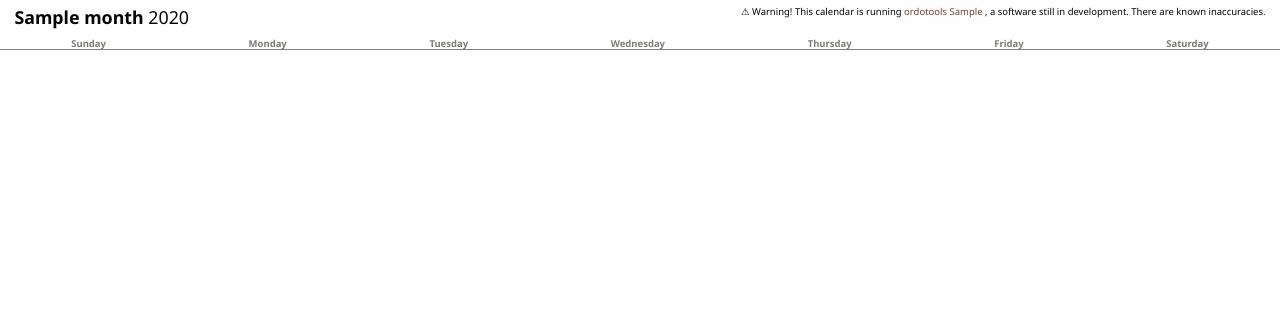
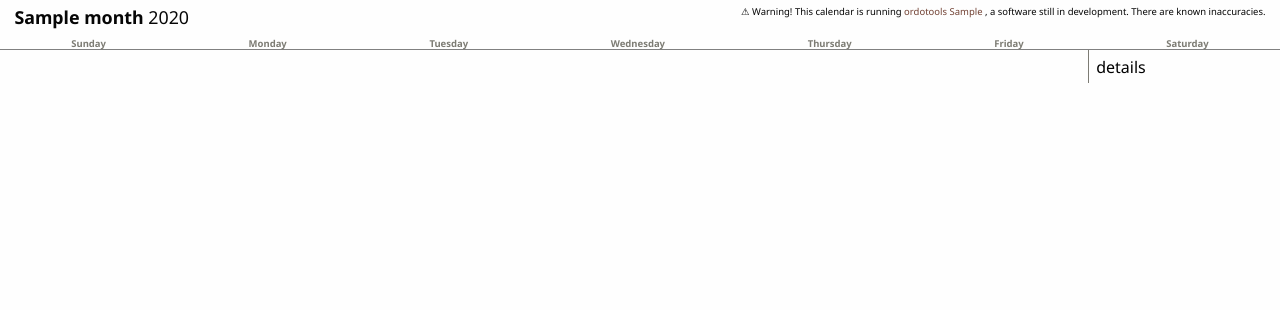
Before and after one commit to corei8/Ordo.media, a Flask app: template templates/calendar.html in a window 1280 px wide. Shown: the top 310 px of the page. Run offline with Flask 3, Linux system fonts and the light colour scheme; the template is opened without the code that fills it: most values are stand-ins (such as "Sample title", 1, 10 or a date in 2020).

Commit message:
improve virtual scrolling

```diff
--- a/static/main.js
+++ b/static/main.js
@@ -194,13 +194,13 @@ function loadDays(calendarDiv, increment) {
 
 function removeMonthsFromDOM(direction) {
     let theMonths = [...document.querySelectorAll('.month')];
-    if (theMonths.length > 10) {
+    if (theMonths.length > 5) {
         if (direction > 0) {
             theMonths = theMonths;
         } else {
             theMonths = theMonths.reverse();
         };
-        theMonths.splice(0, theMonths.length - 12);
+        CALENDAR.removeChild(theMonths[0]);
     };
 };
 
--- a/static/style.css
+++ b/static/style.css
@@ -120,11 +120,17 @@ header > div:first-child {
 
 /*** CALENDAR STYLING ***/
 
-/* .calendar_container{ */
-/*   /1* max-height: 100%; *1/ */
-/*   overflow-y: scroll; */
+.calendar_container{
+  max-height: 100%;
+  overflow-y: scroll;
+  display: grid;
+  grid-template-columns: auto 15%;
+}
 
-/* } */
+.details {
+  border-left: solid var(--border-width) var(--mid-tone);
+  padding: var(--space-2xs);
+}
 
 .calendar {
   background: var(--background);
@@ -276,9 +282,12 @@ span.today {
     justify-content: space-between;
   }
 
-  .warning {
-    /* padding-top: var(--space-s); */
+  .calendar_container {
+    grid-template-columns: 100%;
+  }
 
+  .details {
+    display: none;
   }
 
   .date, .day-weekday {
--- a/templates/calendar.html
+++ b/templates/calendar.html
@@ -17,9 +17,10 @@
         <div class="weekdays">
             <span>Sunday</span> <span>Monday</span> <span>Tuesday</span> <span>Wednesday</span> <span>Thursday</span> <span>Friday</span> <span>Saturday</span> </div>
     </header>
-    <!-- <div class="calendar_container"> -->
+    <div class="calendar_container">
         <div id="calendar" class="calendar"></div>
-    <!-- </div> -->
+        <div class="details">details</div>
+    </div>
 </main>
 {% endblock content %}
 
```
